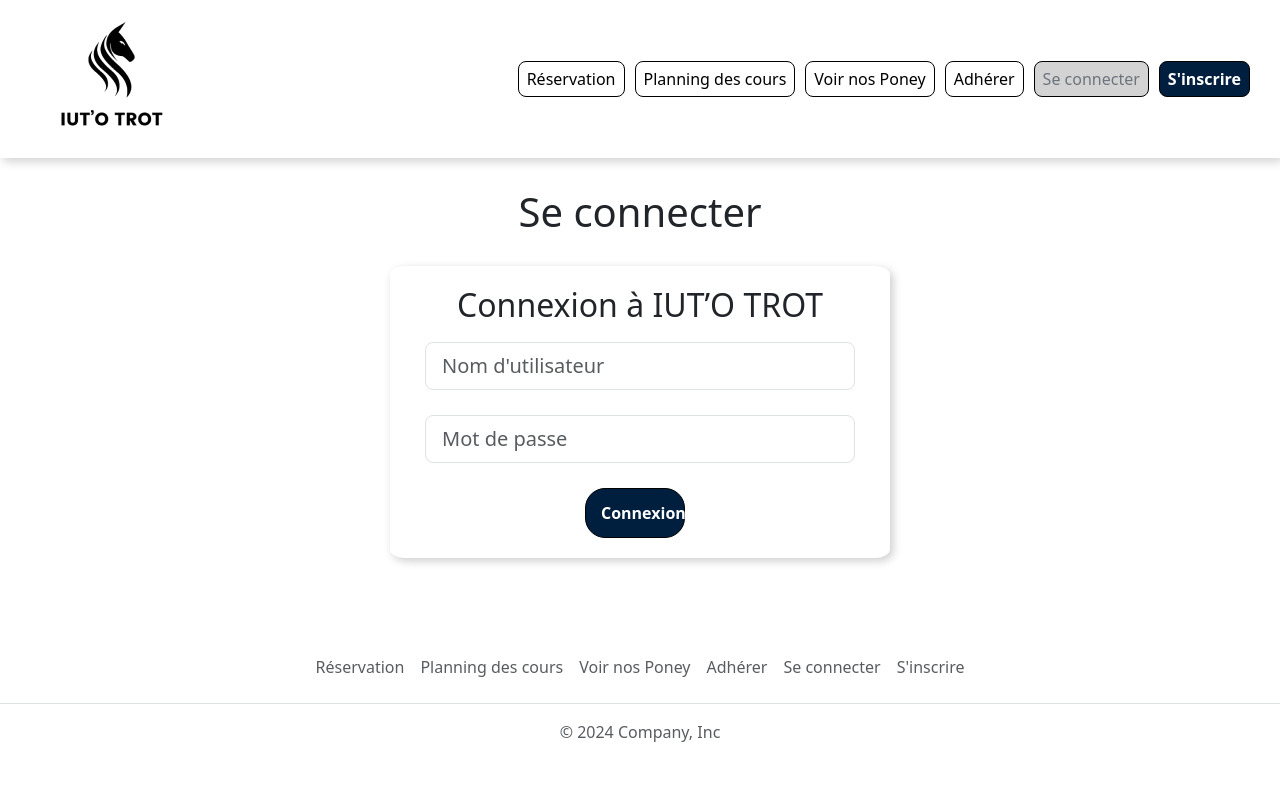
After one commit to MatthiasCaroux/SAE_Poney, a Flask app: page /login/ in a window 1280 px wide. The commit adds this page. Run offline with Flask 3, Linux system fonts and the light colour scheme.

Commit message:
page login

```diff
--- /dev/null
+++ b/app/static/login.css
@@ -0,0 +1,44 @@
+h1{
+    margin: 10px;
+    padding: 20px;
+    text-align: center;
+    position: center;
+    font-style: bold;
+}
+
+button{
+    background-color: #001f3f;
+    color: #fff;
+    font-weight: bold;
+    border-radius: 20px;
+    padding: 5px 15px;
+    margin-right: 10px;
+    border: 1px solid #000;
+}
+
+.inline {
+    border-radius: 8%;
+    margin: 5px;
+    padding: 10px;
+    justify-content: space-around;
+    text-align: center;
+}
+
+.rectangle {
+
+    margin: 0 auto;
+    display: block;
+    padding: 20px;
+    text-align: center;
+    border-radius: 3%;
+    box-shadow: 3px 3px 10px rgba(0, 0, 0, 0.2);
+    width: 500px;
+
+
+}
+
+.bouton {
+    margin-top: 10px;
+    width: 100px;
+    height: 50px;
+}
--- a/app/static/nav-bar.css
+++ b/app/static/nav-bar.css
@@ -4,7 +4,7 @@
 }
 .navbar-custom .nav-link {
     border: 1px solid #000;
-    border-radius: 20px;
+    border-radius: 8px;
     padding: 5px 15px;
     margin-right: 10px;
     color: #000;
@@ -22,11 +22,23 @@
     color: #6c757d;
 }
 
+
 #image_nav {
-    border-radius: 50%;
+    border-radius: 5%;
     margin-right: 10px;
 }
 
 nav {
     align-items: center;
+    box-shadow: 3px 3px 10px rgba(0, 0, 0, 0.2);
 }
+
+body {
+    display: flex;
+    flex-direction: column;
+    min-height: 100vh;
+}
+
+main{
+    flex: 1;
+}
--- /dev/null
+++ b/app/templates/login.html
@@ -0,0 +1,22 @@
+{% extends "base.html" %}
+
+{% block head %}
+{{ super() }}
+<link rel="stylesheet" href="{{ url_for('static' , filename = 'login.css')}}">
+{% endblock %}
+{% block content %}
+<h1>Se connecter</h1>
+<div class="rectangle">
+    <form action="/login/" method="get">
+        <h2>Connexion à IUT’O TROT</h2>
+        <div class="inline">
+            <input type="text" name="username" id="username" class="form-control form-control-lg" placeholder="Nom d'utilisateur">
+        </div>
+        <div class="inline">
+            <input type="password" name="password" id="password" class="form-control form-control-lg" placeholder="Mot de passe">
+        </div>
+        <button class ="bouton" type="submit">Connexion</button>
+
+    </form>
+</div>
+{% endblock %}
--- a/app/views.py
+++ b/app/views.py
@@ -1,6 +1,12 @@
 from app import app
 from flask import render_template
+
 
 @app.route("/")
 def home():
     return render_template("home.html")
+
+
+@app.route("/login/")
+def login():
+    return render_template("login.html")
```
Also changed, not shown: 1 other file.
